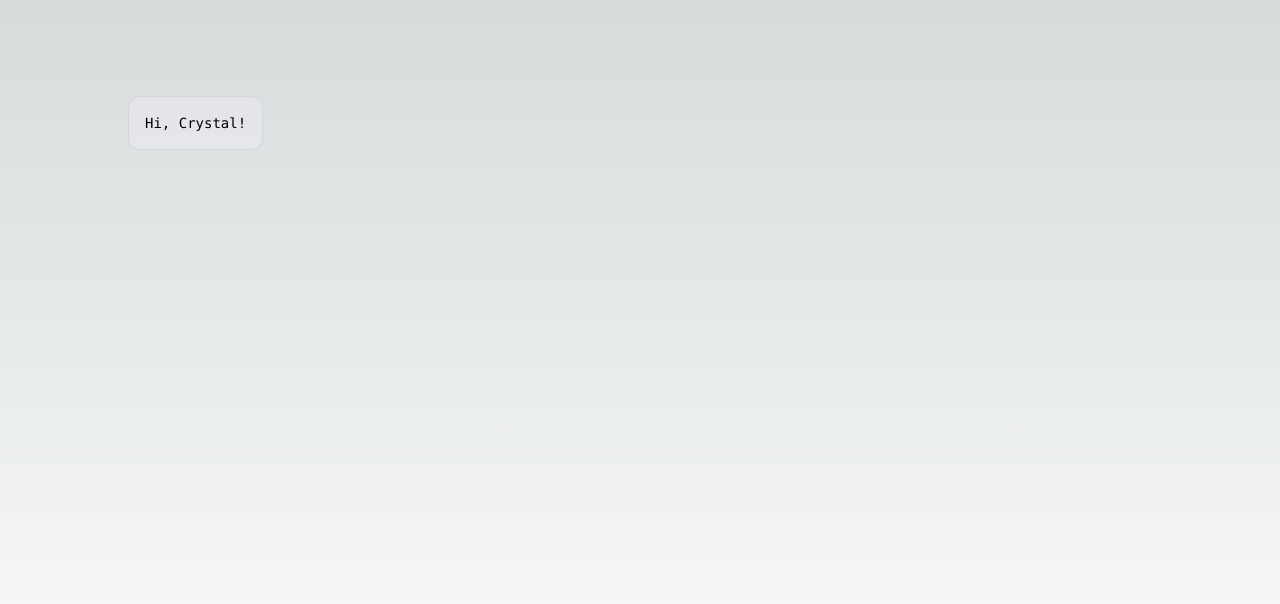
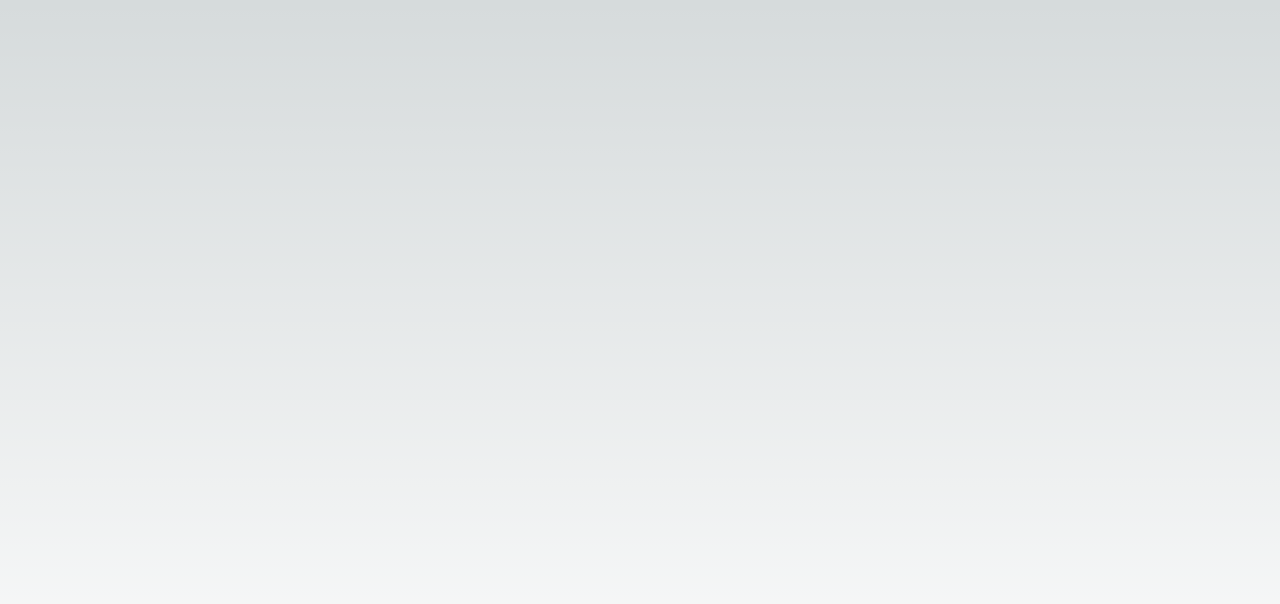
Before and after one commit to aarasawa/aarasawa.dev, a Next.js app: page / in a window 1280 px wide. Shown: the top 604 px of the page. Built offline with nearby package versions, Linux system fonts and the light colour scheme.

Commit message:
added fonts

```diff
--- a/app/page.tsx
+++ b/app/page.tsx
@@ -1,14 +1,10 @@
-import Image from 'next/image'
-import React from 'react'
+import Image from 'next/image';
+import { ibm } from '@/app/ui/fonts';
+import React from 'react';
 
 export default function Home() {
   return (
     <main className="flex min-h-screen flex-col items-center justify-between p-24">
-      <div className="z-10 max-w-5xl w-full items-center justify-between font-mono text-sm lg:flex">
-        <p className="fixed left-0 top-0 flex w-full justify-center border-b border-gray-300 bg-gradient-to-b from-zinc-200 pb-6 pt-8 backdrop-blur-2xl dark:border-neutral-800 dark:bg-zinc-800/30 dark:from-inherit lg:static lg:w-auto  lg:rounded-xl lg:border lg:bg-gray-200 lg:p-4 lg:dark:bg-zinc-800/30">
-          Hi, Crystal!
-        </p>
-      </div>
     </main>
   )
 }
--- /dev/null
+++ b/app/ui/fonts.ts
@@ -0,0 +1,16 @@
+import { IBM_Plex_Sans, VT323, Press_Start_2P } from 'next/font/google';
+
+export const ibm = IBM_Plex_Sans({
+    weight: ['400', '700'],
+    subsets: ['latin'],
+});
+
+export const vt323 = VT323({
+    weight: ['400'],
+    subsets: ['latin'],
+});
+
+export const  start_2p = Press_Start_2P({
+    weight: ['400'],
+    subsets: ['latin'],
+});
```
